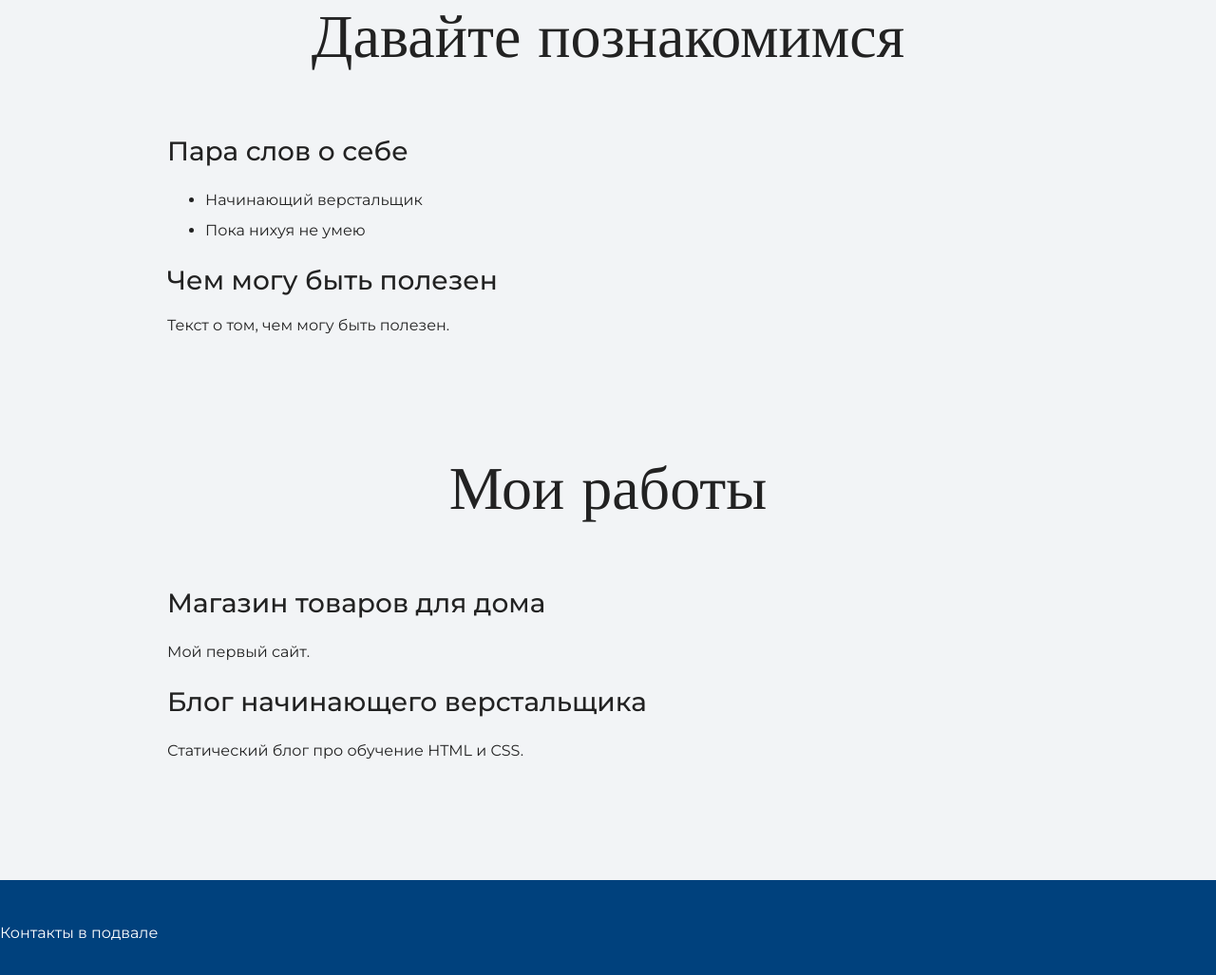
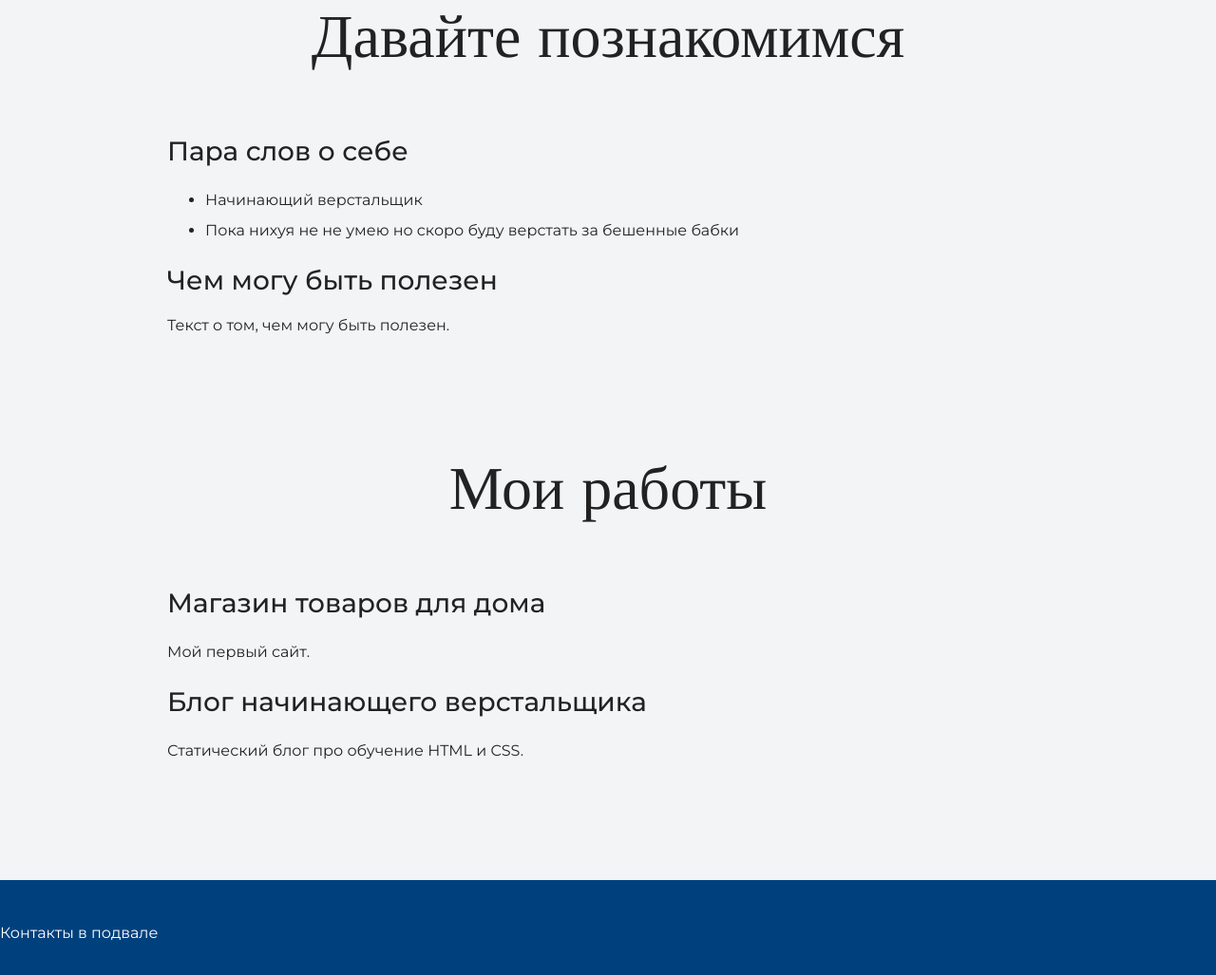
Before and after one commit to volianjs/my-site, a plain HTML site: page index.html in a window 1280 px wide. Shown: the part 1081-2108 px from the top of the page at 95% size. Drawn offline with nearby package versions, Linux system fonts and the light colour scheme.

Commit message:
добавлено новое описание

```diff
--- a/index.html
+++ b/index.html
@@ -28,7 +28,7 @@
       <h3>Пара слов о себе</h3>
       <ul>
           <li>Начинающий верстальщик</li>
-          <li>Пока нихуя не умею</li>
+          <li>Пока нихуя не не умею но скоро буду верстать за бешенные бабки</li>
         </ul>
       <h3>Чем могу быть полезен</h3>
       <p>Текст о том, чем могу быть полезен.</p>
```
